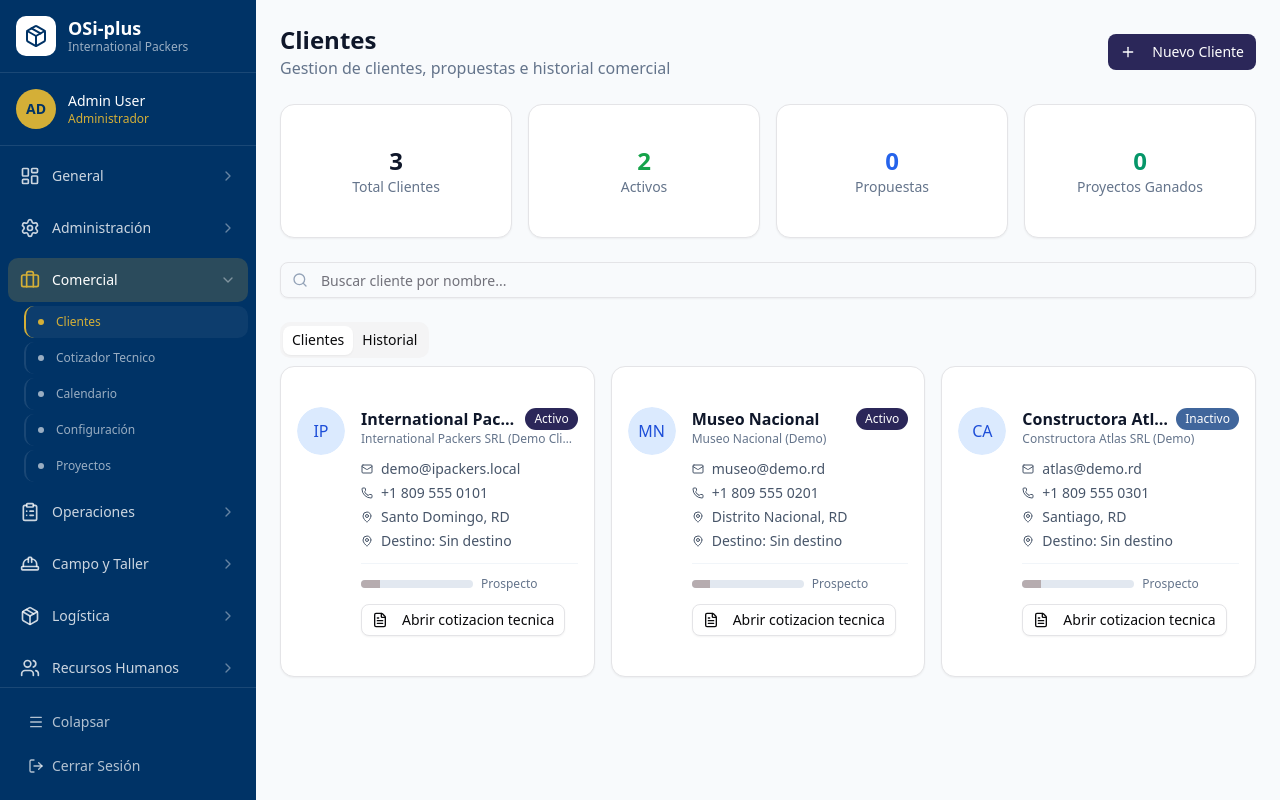
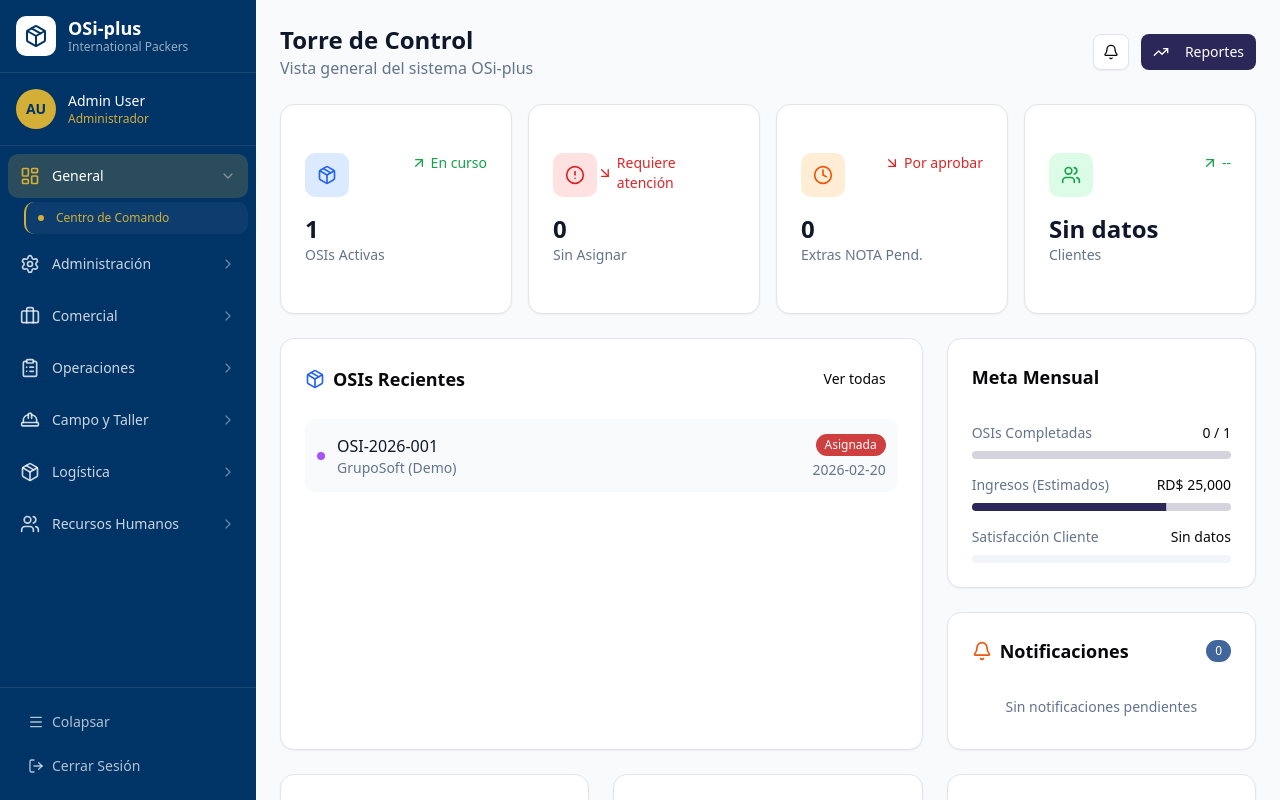
Before and after one commit to frederickespin/osi-plus, a React (Vite) app: page /driver/route in a window 1280 px wide. Built offline with nearby package versions, Linux system fonts and the light colour scheme.

Commit message:
Corrige perfil/rol mostrado y modulo inicial segun sesion

```diff
--- a/src/App.tsx
+++ b/src/App.tsx
@@ -2,7 +2,7 @@ import { Component, Suspense, lazy, useEffect, useState } from 'react';
 import { Sidebar } from '@/components/layout/Sidebar';
 import { Toaster } from '@/components/ui/sonner';
 import type { UserRole } from '@/types/osi.types';
-import { loadSession } from '@/lib/sessionStore';
+import { loadSession, type Session } from '@/lib/sessionStore';
 
 const TowerControl = lazy(() =>
   import('@/components/modules/TowerControl').then((m) => ({ default: m.TowerControl }))
@@ -186,11 +186,14 @@ export type ModuleId =
   | 'settings';
 
 function App() {
-  const [activeModule, setActiveModule] = useState<ModuleId>('clients');
-  const [userRole] = useState<UserRole>(() => {
-    if (typeof window !== 'undefined' && window.location.hostname === 'localhost') return 'A';
-    return loadSession().role;
+  const [session] = useState<Session>(() => {
+    if (typeof window !== 'undefined' && window.location.hostname === 'localhost') {
+      return { role: 'A', name: 'Admin User' };
+    }
+    return loadSession();
   });
+  const userRole: UserRole = session.role;
+  const [activeModule, setActiveModule] = useState<ModuleId>(() => getDefaultModuleForRole(userRole));
 
   // Escuchar evento de cambio de módulo desde otros componentes
   useEffect(() => {
@@ -311,6 +314,7 @@ function App() {
         activeModule={activeModule}
         onModuleChange={setActiveModule}
         userRole={userRole}
+        userName={session.name}
       />
       <main className="flex-1 overflow-auto">
         <AppErrorBoundary>
@@ -325,3 +329,21 @@ function App() {
 }
 
 export default App;
+
+function getDefaultModuleForRole(role: UserRole): ModuleId {
+  // Un default coherente evita que parezca que "eres admin" pero caes en RRHH sin querer.
+  if (role === 'A') return 'dashboard';
+  if (role === 'I') return 'hr';
+  if (role === 'K') return 'clients';
+  if (role === 'V') return 'osi-editor';
+  if (role === 'B') return 'operations';
+  if (role === 'C') return 'wms';
+  if (role === 'C1') return 'dispatch';
+  if (role === 'D') return 'supervisor';
+  if (role === 'E') return 'driver';
+  if (role === 'G') return 'security';
+  if (role === 'N') return 'field';
+  if (role === 'PA') return 'carpentry';
+  if (role === 'PB' || role === 'PD') return 'maintenance';
+  return 'clients';
+}
--- a/src/components/layout/Sidebar.tsx
+++ b/src/components/layout/Sidebar.tsx
@@ -37,6 +37,7 @@ interface SidebarProps {
   activeModule: ModuleId;
   onModuleChange: (module: ModuleId) => void;
   userRole?: UserRole;
+  userName?: string;
 }
 
 interface MenuItem {
@@ -144,7 +145,23 @@ const getMenuGroupsByRole = (role: UserRole): MenuGroup[] => {
   })).filter(group => group.items.length > 0);
 };
 
-export function Sidebar({ activeModule, onModuleChange, userRole = 'A' }: SidebarProps) {
+function getInitials(name?: string) {
+  const value = (name || "").trim();
+  if (!value) return "US";
+  const parts = value.split(/\s+/).filter(Boolean);
+  const letters = parts.slice(0, 2).map((p) => p[0]?.toUpperCase()).filter(Boolean);
+  return (letters.join("") || "US").slice(0, 2);
+}
+
+function getRoleLabel(role: UserRole) {
+  if (role === "A") return "Administrador";
+  if (role === "I") return "RRHH";
+  if (role === "K") return "Key Account";
+  if (role === "V") return "Ventas";
+  return role;
+}
+
+export function Sidebar({ activeModule, onModuleChange, userRole = 'A', userName }: SidebarProps) {
   const [isMobileMenuOpen, setIsMobileMenuOpen] = useState(false);
   const [isCollapsed, setIsCollapsed] = useState(false);
   const [hoveredGroupId, setHoveredGroupId] = useState<string | null>(null);
@@ -207,12 +224,12 @@ export function Sidebar({ activeModule, onModuleChange, userRole = 'A' }: Sideba
         <div className="p-4 border-b border-white/10">
           <div className={`flex items-center gap-3 ${isCollapsed ? 'justify-center' : ''}`}>
             <div className="w-10 h-10 bg-[#D4AF37] rounded-full flex items-center justify-center flex-shrink-0">
-              <span className="text-[#003366] font-bold text-sm">AD</span>
+              <span className="text-[#003366] font-bold text-sm">{getInitials(userName)}</span>
             </div>
             {!isCollapsed && (
               <div className="flex-1 min-w-0">
-                <p className="text-white text-sm font-medium truncate">Admin User</p>
-                <p className="text-[#D4AF37] text-xs truncate">{userRole === 'A' ? 'Administrador' : userRole}</p>
+                <p className="text-white text-sm font-medium truncate">{userName || 'Usuario'}</p>
+                <p className="text-[#D4AF37] text-xs truncate">{getRoleLabel(userRole)}</p>
               </div>
             )}
           </div>
```
